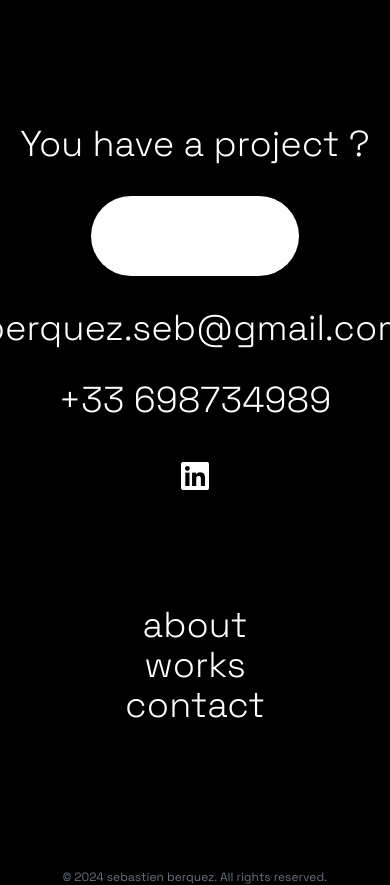
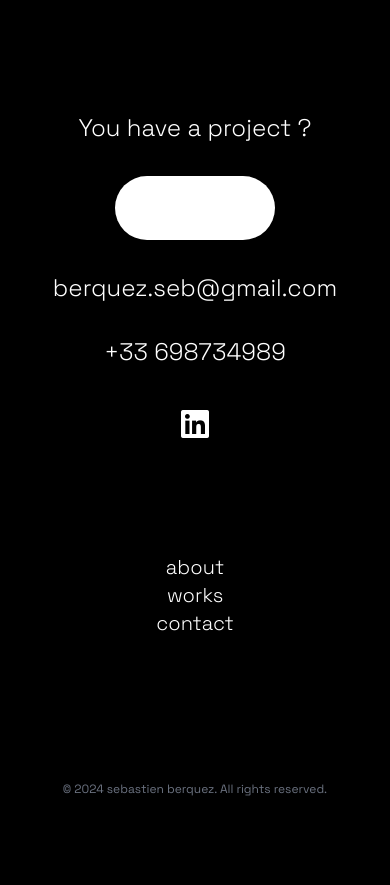
Before and after one commit to SebdGv/sebastienb, a website with bundled scripts: page index.html in a window 390 px wide. Shown: the part 1928-2813 px from the top of the page. After the commit the page ends 2725 px from the top, so only its background shows below. Built offline with nearby package versions, Linux system fonts and the light colour scheme.

Commit message:
mobile font size

```diff
--- a/index.html
+++ b/index.html
@@ -129,7 +129,7 @@
         class="my-16 sm:my-20 md:my-24 lg:my-28 xl:my-32 2xl:my-36 snap-center"
       >
         <h3
-          class="text-4xl sm:text-5xl lg:text-6xl xl:text-8xl font-light py-16 lg:py-32 relative justify-center items-center"
+          class="text-xl sm:text-5xl lg:text-6xl xl:text-8xl font-light py-16 lg:py-32 relative justify-center items-center"
         >
           Selected Works
         </h3>
@@ -230,25 +230,25 @@
         class="flex flex-col justify-center items-center my-16 sm:my-20 md:my-24 lg:my-28 xl:my-32 2xl:my-36 py-8 snap-center"
       >
         <h4
-          class="pb-8 lg:pb-16 font-light text-4xl sm:text-5xl lg:text-6xl xl:text-8xl"
+          class="pb-8 lg:pb-16 font-light text-2xl sm:text-5xl lg:text-6xl xl:text-8xl"
         >
           You have a project ?
         </h4>
         <button
           id="contactBtn"
-          class="w-52 h-20 rounded-full flex items-center justify-center text-[20px] transition-all duration-500 ease-in-out"
+          class="w-40 h-16 sm:w-52 sm:h-20 rounded-full flex items-center justify-center text-sm sm:text-xl transition-all duration-500 ease-in-out"
         >
           <a href="mailto:bes.dgv@gmail.com" class="">Let's talk</a>
         </button>
         <div class="py-8 lg:py-16 flex flex-col justify-center items-center">
           <a
             href="mailto:bes.dgv@gmail.com"
-            class="font-light text-4xl pb-8 lg:pb-16 sm:text-5xl lg:text-6xl xl:text-8xl"
+            class="font-light text-2xl pb-8 lg:pb-16 sm:text-5xl lg:text-6xl xl:text-8xl"
             >berquez.seb@gmail.com</a
           >
           <a
             href="tel:+33698734989"
-            class="font-light text-4xl sm:text-5xl lg:text-6xl xl:text-8xl"
+            class="font-light text-2xl sm:text-5xl lg:text-6xl xl:text-8xl"
             >+33 698734989</a
           >
           <i class="fa-brands fa-linkedin fa-2xl mt-14"></i>
@@ -256,7 +256,7 @@
       </section>
     </main>
     <footer
-      class="flex flex-col justify-center items-center font-light my-16 sm:my-20 md:my-24 lg:my-28 xl:my-32 2xl:my-36 pb-20 text-4xl"
+      class="flex flex-col justify-center items-center font-light my-16 sm:my-20 md:my-24 lg:my-28 xl:my-32 2xl:my-36 pb-20 text-xl"
     >
       <ul>
         <li><a href="#about" class="hover:text-gray-500">about</a></li>
```
Also changed, not shown: styles/style.css.
